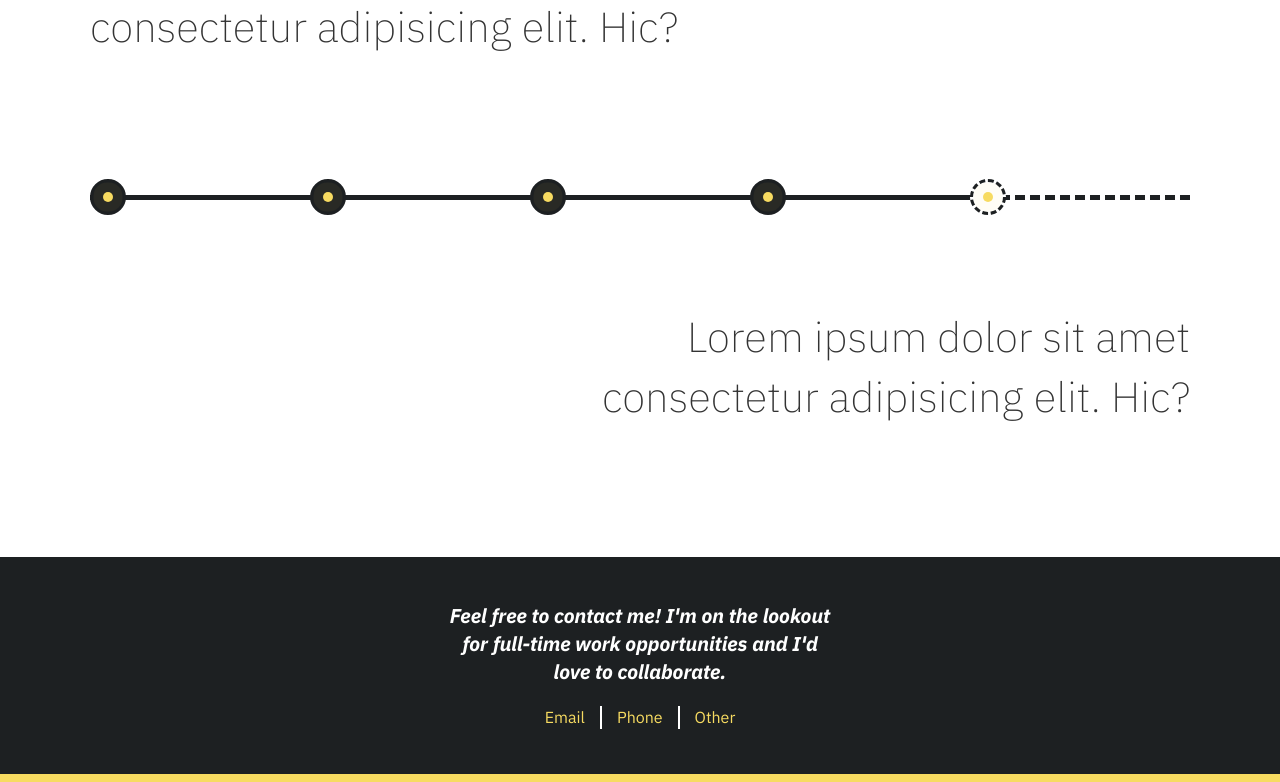
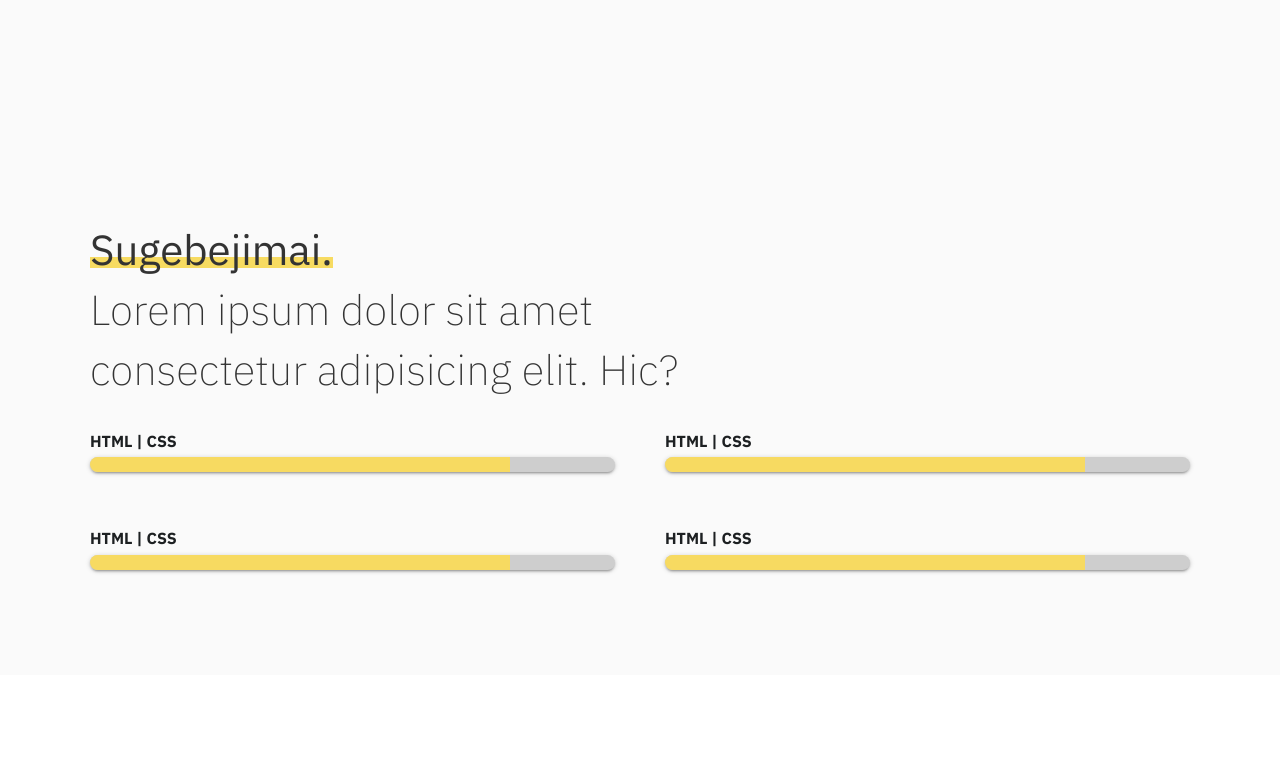
Before and after one commit to Dangyras/portfolio, a React (Create React App) app: page / in a window 1280 px wide. Shown: the part 1040-1822 px from the top of the page. Built offline with nearby package versions, Linux system fonts and the light colour scheme.

Commit message:
Added Skills component & small chnages to other components.

```diff
--- a/src/App.css
+++ b/src/App.css
@@ -33,6 +33,17 @@ a:hover {
     width: 90vw;
     max-width: 1100px;
     margin: 0px auto;
+}
+
+.shadow {
+    webkit-box-shadow: 0 2px 2px 0 rgba(0, 0, 0, 0.14), 0 3px 1px -2px rgba(0, 0, 0, 0.12), 0 1px 5px 0 rgba(0, 0, 0, 0.2);
+    box-shadow: 0 2px 2px 0 rgba(0, 0, 0, 0.14), 0 3px 1px -2px rgba(0, 0, 0, 0.12), 0 1px 5px 0 rgba(0, 0, 0, 0.2);
+}
+
+main section:nth-child(even) {
+    background-color: #fafafa;
+    z-index: -1;
+    position: relative;
 }
 
 /* Header */
--- a/src/Section.css
+++ b/src/Section.css
@@ -211,3 +211,32 @@
         box-shadow: 0 0 0 0 rgba(247, 219, 97, 0);
     }
 }
+
+.skills-list ul {
+    display: grid;
+    grid-template-columns: 1fr 1fr;
+    grid-gap: 50px;
+}
+
+.skill-item {
+}
+
+.skill-item h4 {
+}
+
+.skill-item .skill-progress {
+    height: 15px;
+    display: block;
+    border-radius: 10px;
+    margin: 5px 0;
+    background: #1e202233;
+    overflow: hidden;
+}
+
+.skill-item .skill-progress:after {
+    content: "";
+    display: block;
+    height: 100%;
+    width: 80%;
+    background: #f7da61;
+}
--- a/src/components/HistoryList.js
+++ b/src/components/HistoryList.js
@@ -4,20 +4,20 @@ class HistoryList extends Component {
     render() {
         return (
             <div className="history-list">
-                <div class="point-wrapper">
-                    <span class="point" />
+                <div className="point-wrapper">
+                    <span className="point shadow" />
                 </div>
-                <div class="point-wrapper">
-                    <span class="point" />
+                <div className="point-wrapper">
+                    <span className="point shadow" />
                 </div>
-                <div class="point-wrapper">
-                    <span class="point" />
+                <div className="point-wrapper">
+                    <span className="point shadow" />
                 </div>
-                <div class="point-wrapper">
-                    <span class="point" />
+                <div className="point-wrapper">
+                    <span className="point shadow" />
                 </div>
-                <div class="point-wrapper">
-                    <span class="point" />
+                <div className="point-wrapper">
+                    <span className="point shadow" />
                 </div>
             </div>
         );
--- /dev/null
+++ b/src/components/SkillListItem.js
@@ -0,0 +1,17 @@
+import React, { Component } from "react";
+
+class SkillsListItem extends Component {
+    render() {
+        return (
+            <li className="skill-item">
+                <h4>HTML | CSS</h4>
+                <div>
+                    <span className="skill-progress shadow" />
+                    <div className="skill-examples" />
+                </div>
+            </li>
+        );
+    }
+}
+
+export default SkillsListItem;
--- a/src/components/Skills.js
+++ b/src/components/Skills.js
@@ -1,11 +1,19 @@
 import React, { Component } from "react";
+import SkillsList from "./SkillsList";
 
 class Skills extends Component {
     render() {
         return (
             <section>
                 <div className="container">
-                    <h1>Skills</h1>
+                    <div className="section-inner">
+                        <h2 className="section-heading">
+                            <span className="heading-styled">Sugebejimai.</span>
+                            <br /> Lorem ipsum dolor sit amet consectetur adipisicing elit. Hic?
+                            <br />
+                        </h2>
+                        <SkillsList />
+                    </div>
                 </div>
             </section>
         );
--- /dev/null
+++ b/src/components/SkillsList.js
@@ -0,0 +1,19 @@
+import React, { Component } from "react";
+import SkillsListItem from "./SkillListItem";
+
+class SkillsList extends Component {
+    render() {
+        return (
+            <div className="skills-list">
+                <ul>
+                    <SkillsListItem />
+                    <SkillsListItem />
+                    <SkillsListItem />
+                    <SkillsListItem />
+                </ul>
+            </div>
+        );
+    }
+}
+
+export default SkillsList;
--- a/src/components/Work.js
+++ b/src/components/Work.js
@@ -5,7 +5,13 @@ class Work extends Component {
         return (
             <section>
                 <div className="container">
-                    <h1>Work</h1>
+                    <div className="section-inner">
+                        <h2 className="section-heading">
+                            <span className="heading-styled">Darbai.</span>
+                            <br /> Lorem ipsum dolor sit amet consectetur adipisicing elit. Hic?
+                            <br />
+                        </h2>
+                    </div>
                 </div>
             </section>
         );
--- a/src/components/layout/Main.js
+++ b/src/components/layout/Main.js
@@ -11,6 +11,7 @@ class Main extends Component {
             <main>
                 <Hero />
                 <Work />
+                <section />
                 <Skills />
                 <History />
             </main>
```
